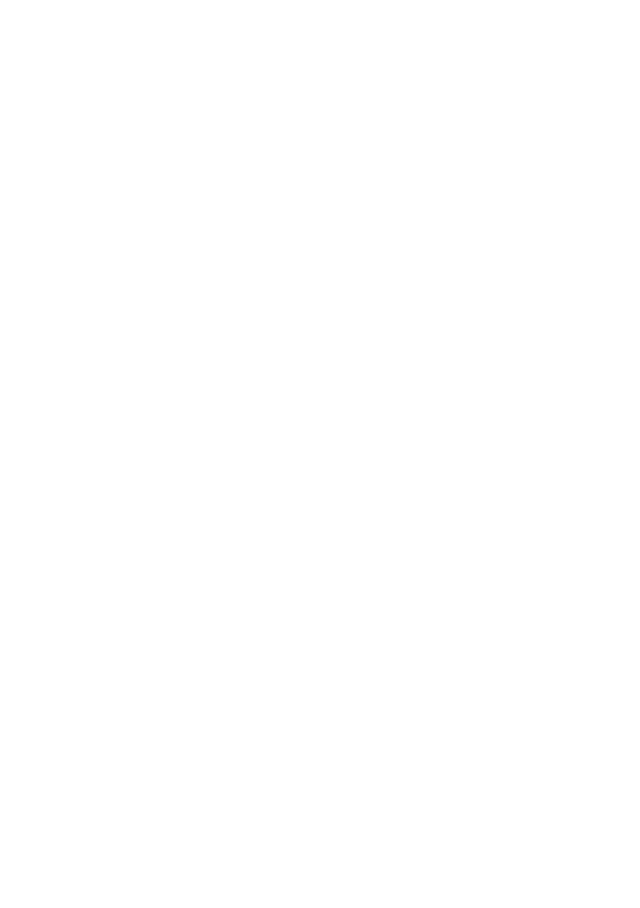
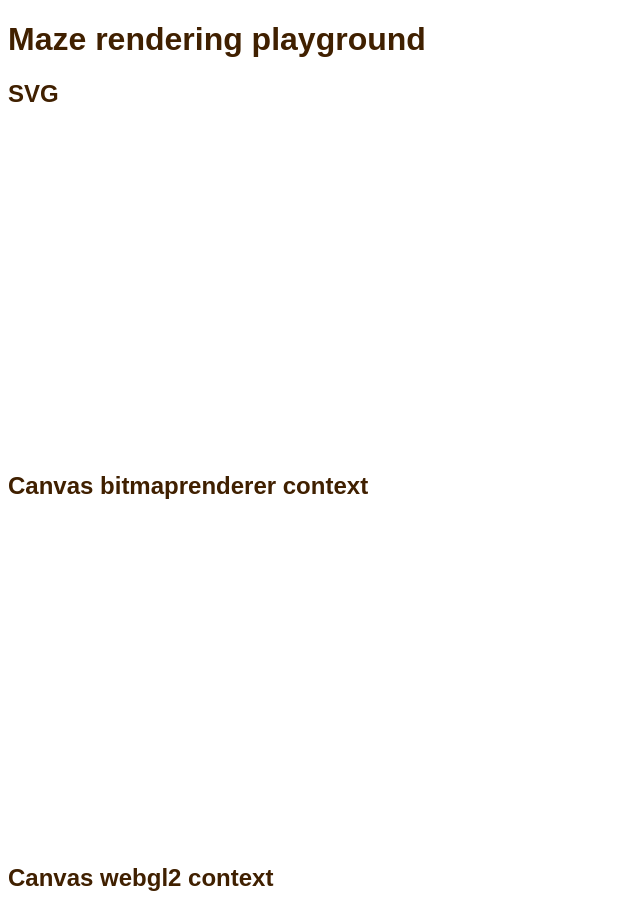
Before and after one commit to ccouzens/maze-playground, a website built with webpack: page wasm/www/public/index.html in a window 1280 px wide. Shown: the top 908 px of the page, without its empty margins (0-640 px from the left). Before the commit the page ends 800 px from the top, so only its background shows below. Built offline with nearby package versions, Linux system fonts and the light colour scheme; files whose address does not match are found by name.

Commit message:
Describe what's on screen
Add some colour to the light mode version, so it's clear when the filter isn't working.

```diff
--- a/wasm/www/public/index.html
+++ b/wasm/www/public/index.html
@@ -33,6 +33,11 @@
         filter: invert(1) url("#applyColours");
       }
 
+      :root {
+        color: hsl(30, 100%, 12.5%);
+        font-family: sans-serif;
+      }
+
       @media (prefers-color-scheme: dark) {
         :root {
           background-color: black;
@@ -58,13 +63,18 @@
         <feComposite in="floodFill" in2="matrix" operator="in" />
       </filter>
     </svg>
+    <h1>Maze rendering playground</h1>
     <noscript
       >This page contains webassembly and javascript content, please enable
       javascript in your browser.</noscript
     >
+    <h2>SVG</h2>
     <svg id="svg" xmlns="http://www.w3.org/2000/svg"></svg>
+    <h2>Canvas bitmaprenderer context</h2>
     <canvas id="bitmapRenderer"></canvas>
+    <h2>Canvas webgl2 context</h2>
     <canvas id="webgl2"></canvas>
+    <h2>Canvas webgpu context</h2>
     <canvas id="webgpu"></canvas>
   </body>
 </html>
```
